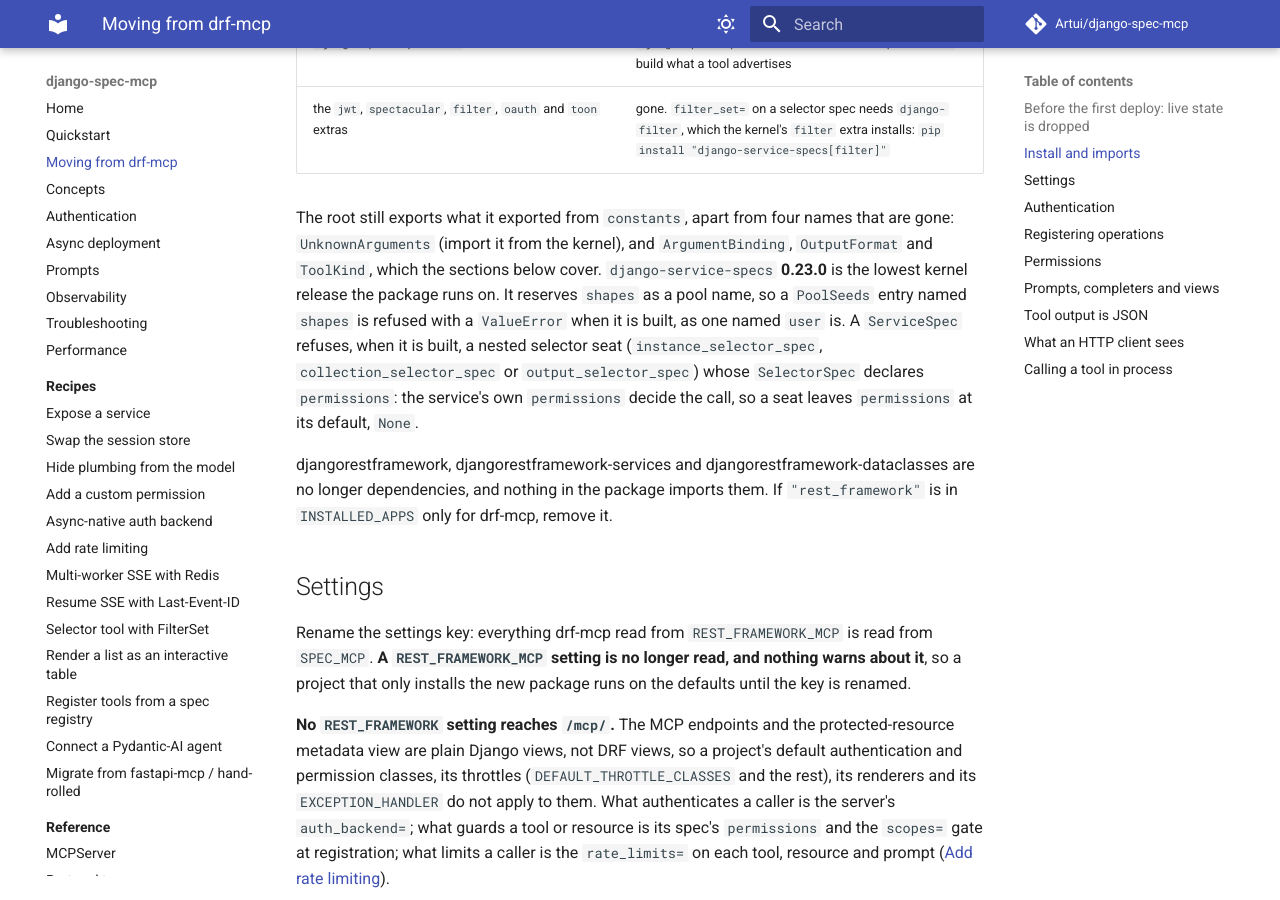
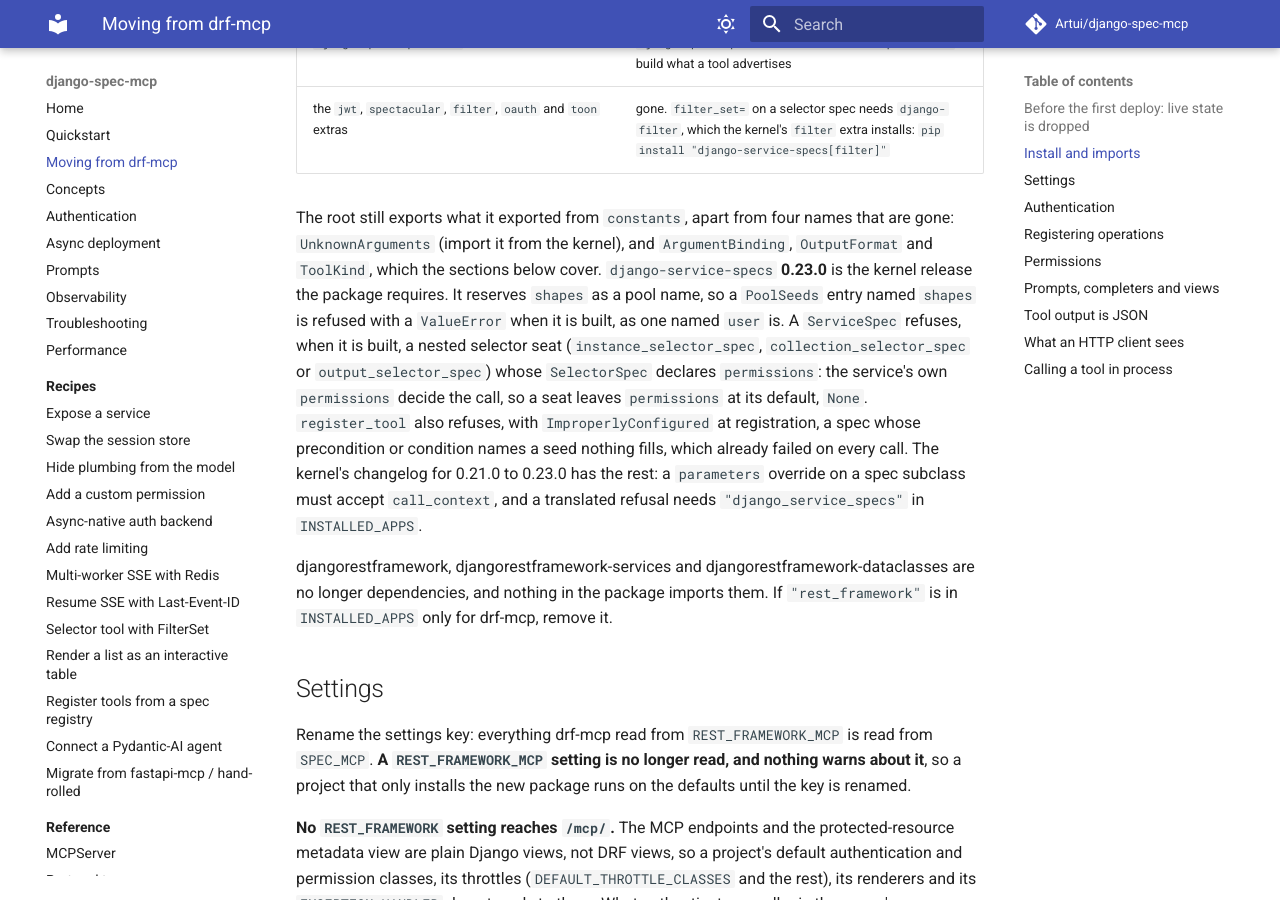
Before and after one commit to Artui/django-spec-mcp, an MkDocs documentation site: the page built from docs/moving-from-drf-mcp.md, in a window 1280 px wide and 900 px high, scrolled down 1407 px. Built offline with MkDocs 1.6.1 and Material for MkDocs 9.7.7, drawn with Linux system fonts in a browser that asks for light colours; comment, search, counter and statistics services are not loaded.

Commit message:
Gate the kernel floor: tests for the nested-seat and unfilled-seed refusals, and say what 0.23.0 brings
The moving page called 0.23.0 the lowest release the package runs on; it is the
floor the package requires, and the suite passes on 0.20.0 to 0.22.0. The
pyproject comment, the changelog and the moving page now name the registration
refusal 0.23.0 adds, and tests/test_kernel_floor.py fails below the release
that brings each of the two refusals the docs rely on.

Co-Authored-By: Claude Opus 5.5 <noreply@anthropic.com>

```diff
--- a/docs/moving-from-drf-mcp.md
+++ b/docs/moving-from-drf-mcp.md
@@ -47,13 +47,18 @@ The root still exports what it exported from `constants`, apart from four names
 that are gone: `UnknownArguments` (import it from the kernel), and
 `ArgumentBinding`, `OutputFormat` and `ToolKind`, which the sections below
 cover.
-`django-service-specs` **0.23.0** is the lowest kernel release the package
-runs on. It reserves `shapes` as a pool name, so a `PoolSeeds` entry named
+`django-service-specs` **0.23.0** is the kernel release the package
+requires. It reserves `shapes` as a pool name, so a `PoolSeeds` entry named
 `shapes` is refused with a `ValueError` when it is built, as one named `user` is.
 A `ServiceSpec` refuses, when it is built, a nested selector seat
 (`instance_selector_spec`, `collection_selector_spec` or `output_selector_spec`)
 whose `SelectorSpec` declares `permissions`: the service's own `permissions`
 decide the call, so a seat leaves `permissions` at its default, `None`.
+`register_tool` also refuses, with `ImproperlyConfigured` at registration, a spec
+whose precondition or condition names a seed nothing fills, which already failed on
+every call. The kernel's changelog for 0.21.0 to 0.23.0 has the rest: a `parameters`
+override on a spec subclass must accept `call_context`, and a translated refusal
+needs `"django_service_specs"` in `INSTALLED_APPS`.
 
 djangorestframework, djangorestframework-services and
 djangorestframework-dataclasses are no longer dependencies, and nothing in the
--- a/pyproject.toml
+++ b/pyproject.toml
@@ -40,7 +40,11 @@ dependencies = [
     # The kernel this package serves, and the one it imports its own names from.
     # 0.23.0 is the floor: from 0.22.0 a ``ServiceSpec`` refuses a nested
     # selector seat that declares ``permissions``, so a spec the docs show is
-    # built the same way on every kernel the package allows. Under that, 0.20.0
+    # built the same way on every kernel the package allows, and from 0.23.0
+    # ``check_seeds`` reads a precondition's, a condition's and the other
+    # callables' signatures, so ``register_tool`` refuses at registration a spec
+    # naming a seed nothing fills, which 0.22.0 let register and failed on every
+    # call. ``tests/test_kernel_floor.py`` holds both. Under that, 0.20.0
     # is a hard limit: a prompt's and a view's checks
     # are held to the kernel's rule through ``check_permissions`` and their
     # answers read through ``sync_answer``, both first exported from the root in
```
Also changed, not shown: CHANGELOG.md (+9 -1 lines), 1 other file.
